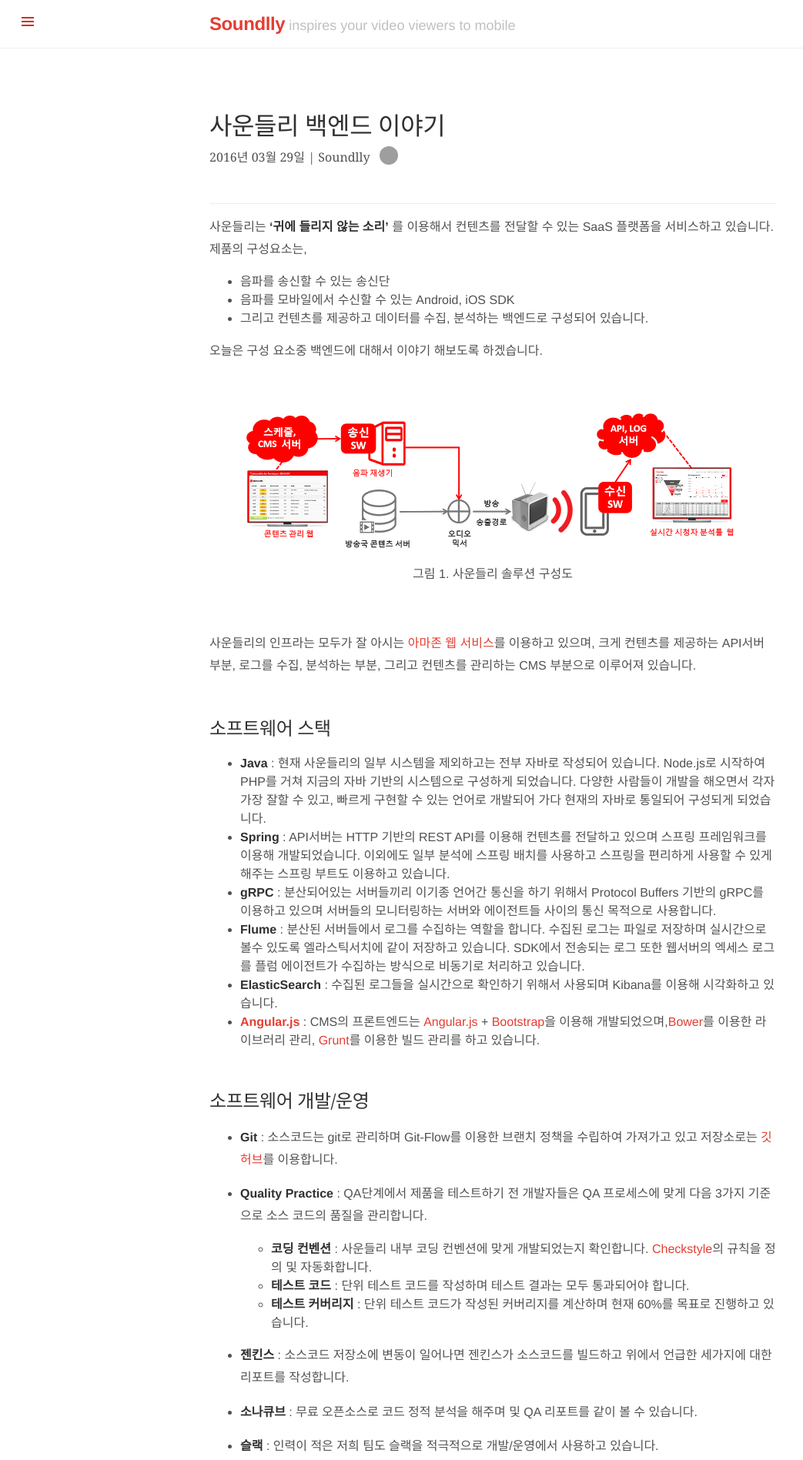
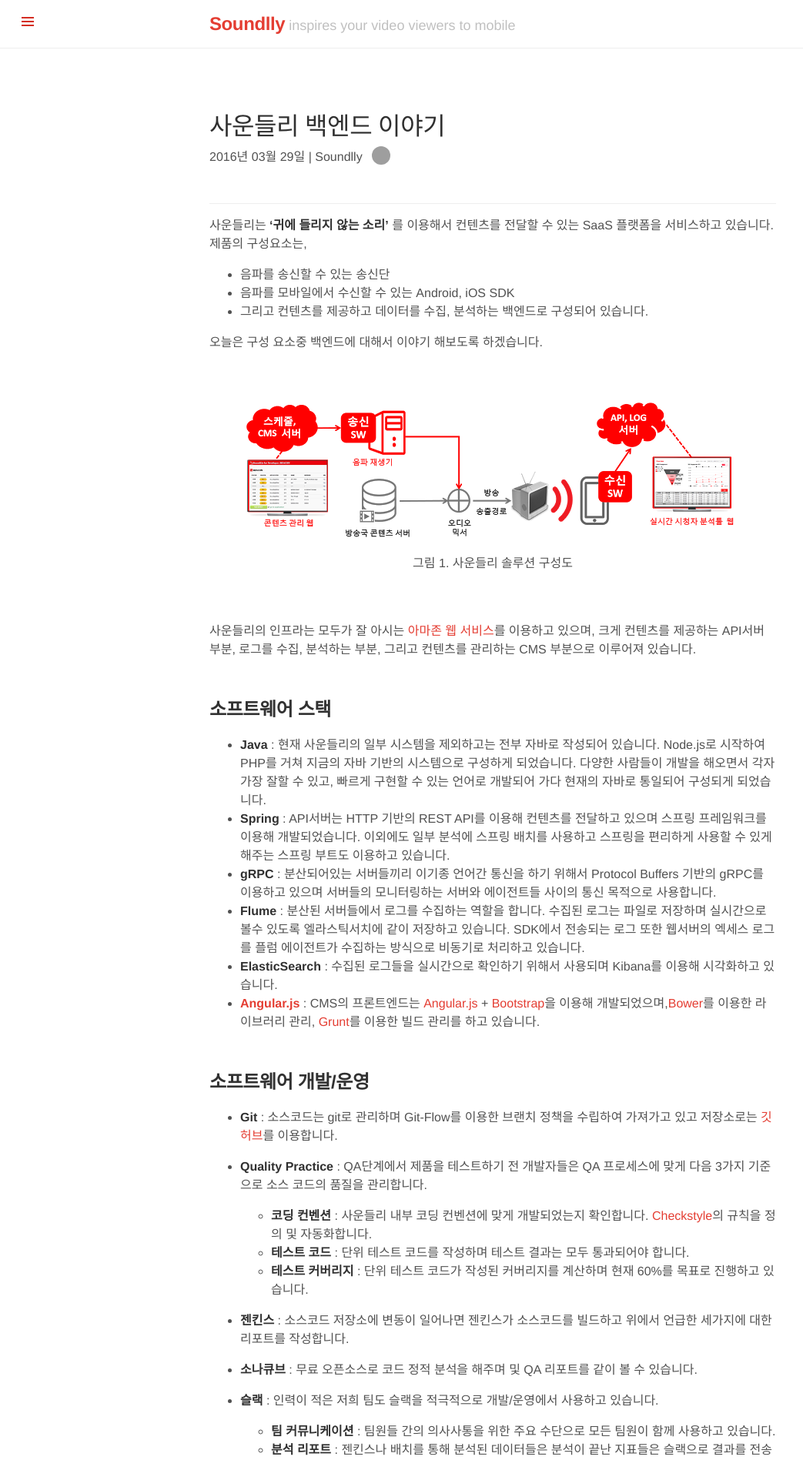
Before and after one commit to mwasa/soundlly.github.io, a Jekyll site: the page built from _posts/2016-03-29-soundlly-backend-story.md, in a window 1280 px wide. Shown: the top 1897 px of the page at 77% size, without its empty margins (0-1043 px from the left). Built offline with Jekyll 4.4.1, drawn with Linux system fonts in a browser that asks for light colours; nearby versions of some CDN libraries; comment, search, counter and statistics services are not loaded; grey boxes are pictures that could not be loaded.

Commit message:
Stylings :: Line Height & Font Family

```diff
--- a/assets/css/common.css
+++ b/assets/css/common.css
@@ -23,7 +23,7 @@
 }
 .author span {
   vertical-align:middle;
-  font-family: "Nanum Myeongjo", Georgia, "Times New Roman", serif;
+  font-family: "Nanum Gothic", Helvetica, Arial, sans-serif;
 }
 
 /* Post */
--- a/assets/css/markdown.css
+++ b/assets/css/markdown.css
@@ -1,5 +1,6 @@
 .container > .content h1,
 .container > .content h2 {
+  font-weight: bold;
   margin-top: 3rem;
   margin-bottom: 1rem;
 }
@@ -18,8 +19,6 @@
 .container > .content h4,
 .container > .content h5,
 .container > .content h6 {
+  font-family: "Nanum Gothic", Helvetica, Arial, sans-serif;
   line-height: 1.5;
 }
-.container > .content p {
-  line-height: 1.8;
-}
```
